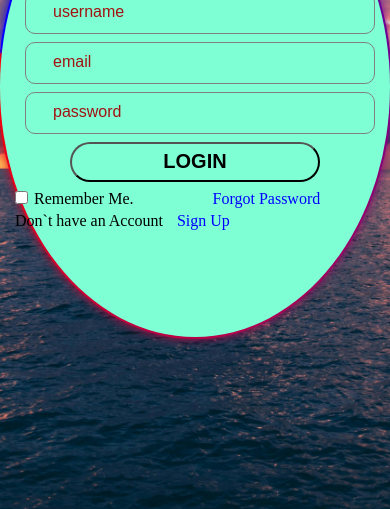
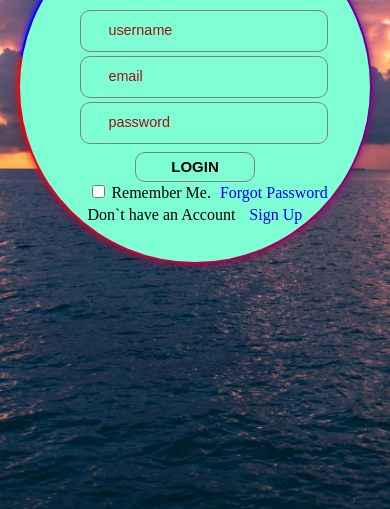
Before and after one commit to Hani-Masinde/wuod-atieno, a plain HTML site: page index.html in a window 390 px wide. Shown: the part 335-844 px from the top of the page. Drawn offline with Linux system fonts and the light colour scheme.

Commit message:
5th wave of modification
Media queries introduced in login and sign up forms

```diff
--- a/index.css
+++ b/index.css
@@ -163,4 +163,61 @@ margin-bottom:8px;
 p .link{
     color:blue;
     margin-left: 10px;
+}@media (max-width:767px){
+    .container{
+        width:350px;
+        height:350px;
+    }
+    .container form h2{
+        font-size:1rem;
+        margin:20px;
+    }
+    .container .inp{
+        margin-left:5px;
+    }
+    .container .inp input,.container2 .inp input{
+        width:95%;
+        height:20px;;
+        display:flex;
+        margin-left:5%;
+        margin-top:4px;
+    }
+    .login a{
+        width:120px;
+        height:10px;
+    }
+    .btn{
+        width:120px;
+        height:30px;
+        border-radius:10px;
+        border:1px solid grey;
+        font-size:15px;
+    }
+    .con input{
+        margin-left:30px;
+        margin-top:15px;
+    }
+    .con .link{
+        margin-left:5px;
+    }
+    p {
+        margin-left:25px;
+    }
+    .container2{
+        width:280px;
+        height:400px;
+    }
+    .container2 h2{
+        font-size:1.2rem;
+        margin-bottom:20px;
+    }
+    .link2{
+        font-size:16px;
+    }
+    .container2 form p{
+        margin-top:25px;
+    }
+    ::placeholder{
+        font-size:.9rem;
+    }
 }
```
